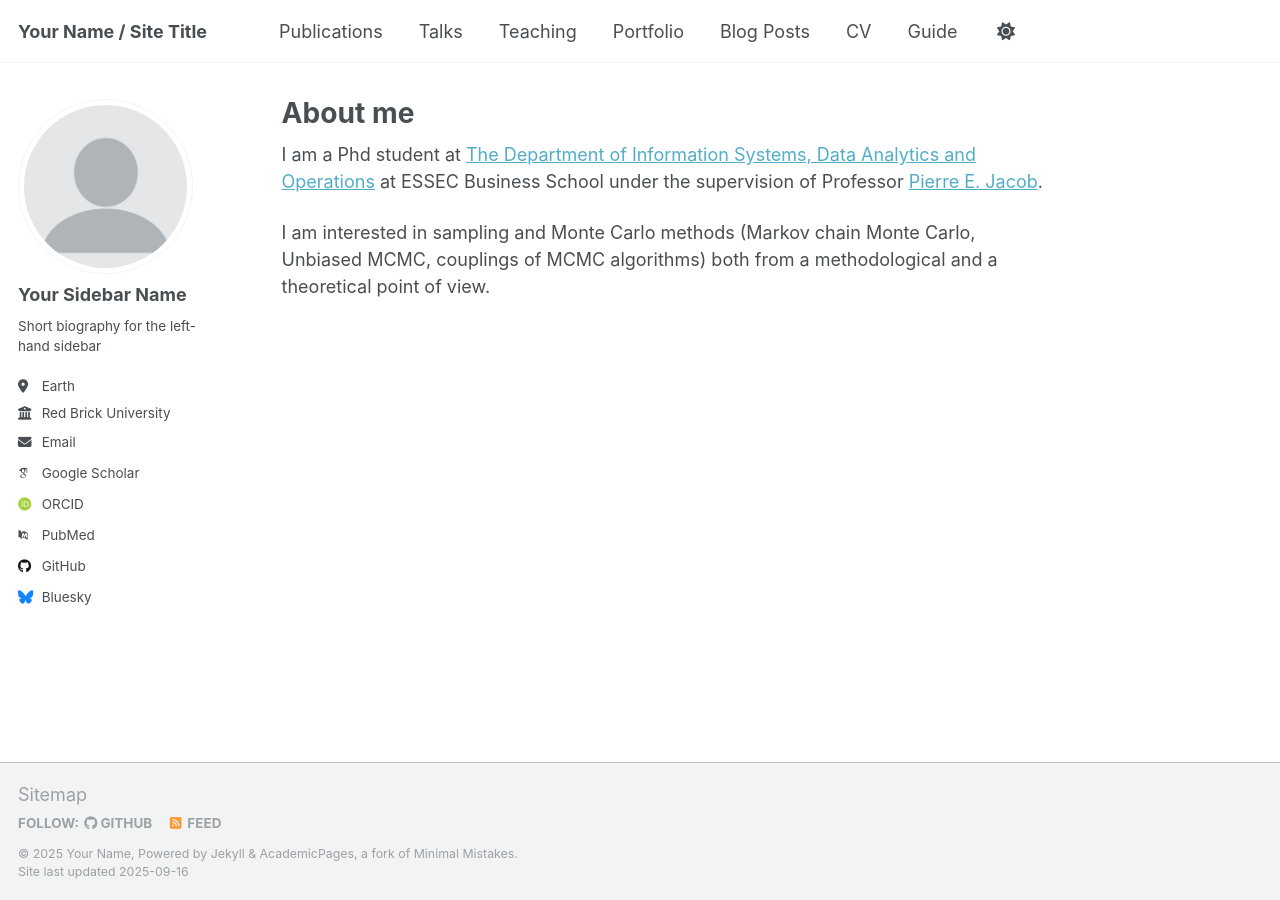
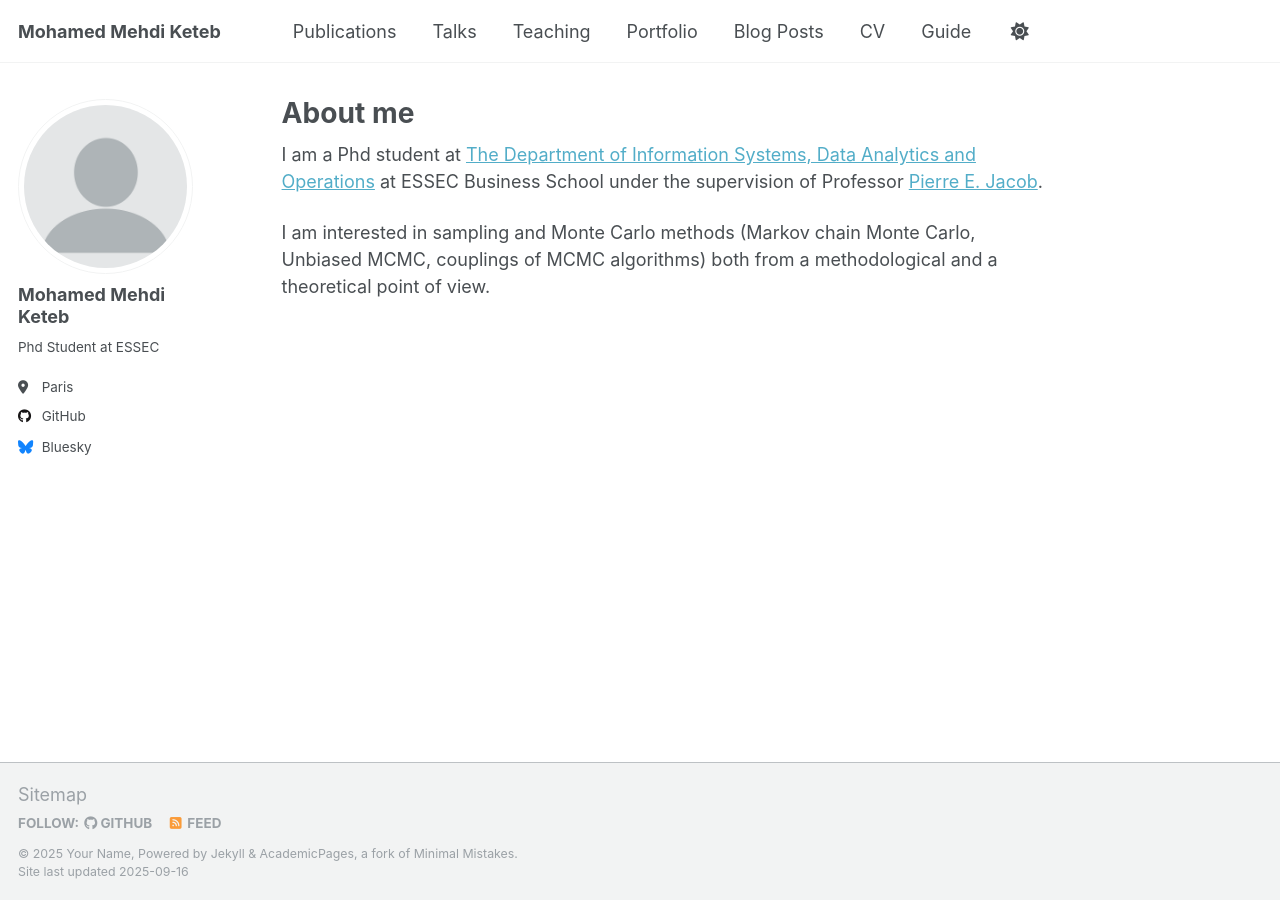
Before and after one commit to MohamedKeteb/MohamedKeteb.github.io, a Jekyll site: the page built from _pages/about.md, in a window 1280 px wide. Built offline with Jekyll 4.4.1, drawn with Linux system fonts in a browser that asks for light colours; some web fonts are replaced; a script that is not in the unit is left out.

Commit message:
sidebar name

```diff
--- a/_config.yml
+++ b/_config.yml
@@ -9,7 +9,7 @@
 # Basic Site Settings
 locale                   : "en-US"
 site_theme               : "default"
-title                    : "Your Name / Site Title"
+title                    : "Mohamed Mehdi Keteb"
 title_separator          : "-"
 name                     : &name "Your Name"
 description              : &description "personal description"
@@ -23,22 +23,22 @@ repository               : "academicpages/academicpages.github.io"
 author:
   # Biographic information
   avatar           : "profile.png"
-  name             : "Your Sidebar Name"
+  name             : "Mohamed Mehdi Keteb"
   pronouns         : # example: "she/her"
-  bio              : "Short biography for the left-hand sidebar"
-  location         : "Earth"
-  employer         : "Red Brick University"
+  bio              : "Phd Student at ESSEC"
+  location         : "Paris"
+  employer         : #"Red Brick University"
   uri              : # URL
-  email            : "none@example.org"
+  email            : #"none@example.org"
 
   # Academic websites
   academia         : # URL
   arxiv            : # URL - Update with the correct link to your profile
-  googlescholar    : "https://scholar.google.com/citations?user=PS_CX0AAAAAJ"
+  googlescholar    : #"https://scholar.google.com/citations?user=PS_CX0AAAAAJ"
   impactstory      : # URL
-  orcid            : "http://orcid.org/yourorcidurl"
+  orcid            : #"http://orcid.org/yourorcidurl"
   semantic         : # URL
-  pubmed           : "https://www.ncbi.nlm.nih.gov/pubmed/?term=john+snow"
+  pubmed           : #"https://www.ncbi.nlm.nih.gov/pubmed/?term=john+snow"
   researchgate     : # URL
   scopus           : # URL
 
```
